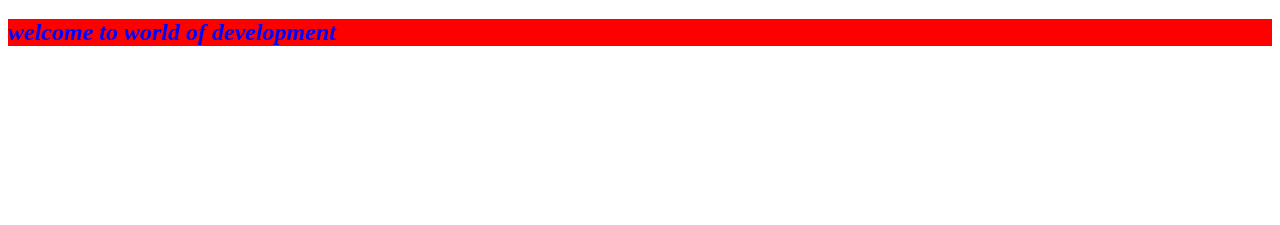
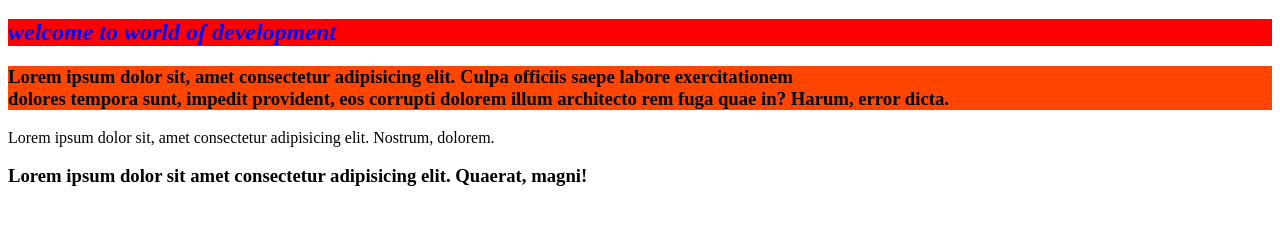
Before and after one commit to luckys-hub/gitsea-sea, a plain HTML site: page index.html in a window 1280 px wide. Shown: the part 61-286 px from the top of the page. Drawn offline with Linux system fonts and the light colour scheme.

Commit message:
add dummy words

```diff
--- a/index.html
+++ b/index.html
@@ -12,5 +12,10 @@
     <h2 style = " background-color: red  ; color: blue; font-style: oblique;">
         welcome to world of development
     </h2>
+    <h3 style =" background-color : orangered;text-size-adjust: 16 px;">Lorem ipsum dolor sit, amet consectetur adipisicing elit. Culpa officiis saepe labore exercitationem<br/>
+         dolores tempora sunt, impedit provident, eos corrupti dolorem illum architecto rem fuga quae in? Harum, error dicta.</h3>
+    <p>Lorem ipsum dolor sit, amet consectetur adipisicing elit. Nostrum, dolorem.</p>
+    <h3>Lorem ipsum dolor sit amet consectetur adipisicing elit. Quaerat, magni!</h3>
+
 </body>
 </html>
```
